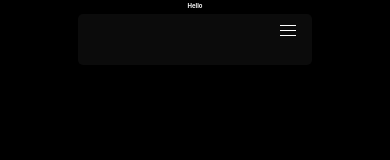
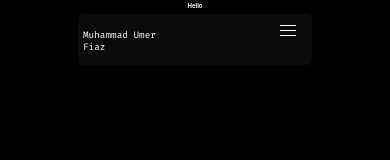
Before and after one commit to nopunindented/Portfolio-Umer, a React (Create React App) app in the folder portfolio/: page / in a window 390 px wide. Shown: the top 160 px of the page. Built offline with nearby package versions, Linux system fonts and the light colour scheme.

Commit message:
"hamburger-menu/Created successful hamburger menu with extending"

```diff
--- a/portfolio/src/components/GridHeader.tsx
+++ b/portfolio/src/components/GridHeader.tsx
@@ -38,9 +38,12 @@ const GridHeader: React.FC = () => {
           <div className="extra_navbar">Extracurriculars</div>
         </>
       ) : (
+        <>
+        <div className={`name_navbar_hamburger ${isOpen ? 'open' : ''}`}>Muhammad Umer Fiaz</div>
         <div className={`hamburger-position ${isOpen ? 'open' : ''}`}>
           <Hamburger color="white" size={16} toggled={isOpen} toggle={setOpen} />
         </div>
+        </>
       )}
     </div>
   );
--- a/portfolio/src/components/header.css
+++ b/portfolio/src/components/header.css
@@ -10,6 +10,7 @@
   margin-top: 12px;
   box-shadow: 10px 10px 20px rgba(0, 0, 0, 0.2);
   border-radius: 5px;
+  box-sizing: border-box;
 
   /* Grid template for main container */
   display: grid;
@@ -20,8 +21,19 @@
   grid-auto-rows: 150px;
 }
 
+@keyframes height {
+  from {
+    height: 6%;
+    transform: scaleY(1); /* Adjust the initial scaleY value */
+  }
+  to {
+    height: 30%;
+    transform: scaleY(1);
+  }
+}
+
 .wrapper.open {
-  height: 30%; /* Adjust the height when open */
+  animation: height 0.4s ease forwards; /* Adjust the duration as needed */
 }
 
 .name_navbar {
@@ -138,6 +150,8 @@
 
 /* Hamburger menu and all of its classes are after this comment */
 
+/* Original hamburger menu icon position, and after toggle is clicked */
+
 .hamburger-position {
   position: absolute;
   top: -16%;
@@ -148,3 +162,23 @@
   position: absolute;
   top: -5%;
 }
+
+/* Name navbar after 550px width, and after toggle is clicked */
+
+.name_navbar_hamburger {
+  position: relative;
+  font-size: 65%;
+  top: 30%;
+  color: white;
+  padding-left: 5px;
+  padding-right: 5px;
+}
+
+.name_navbar_hamburger.open {
+  position: relative;
+  font-size: 65%;
+  top: 4.5%;
+  color: white;
+  padding-left: 5px;
+  padding-right: 5px;
+}
```
